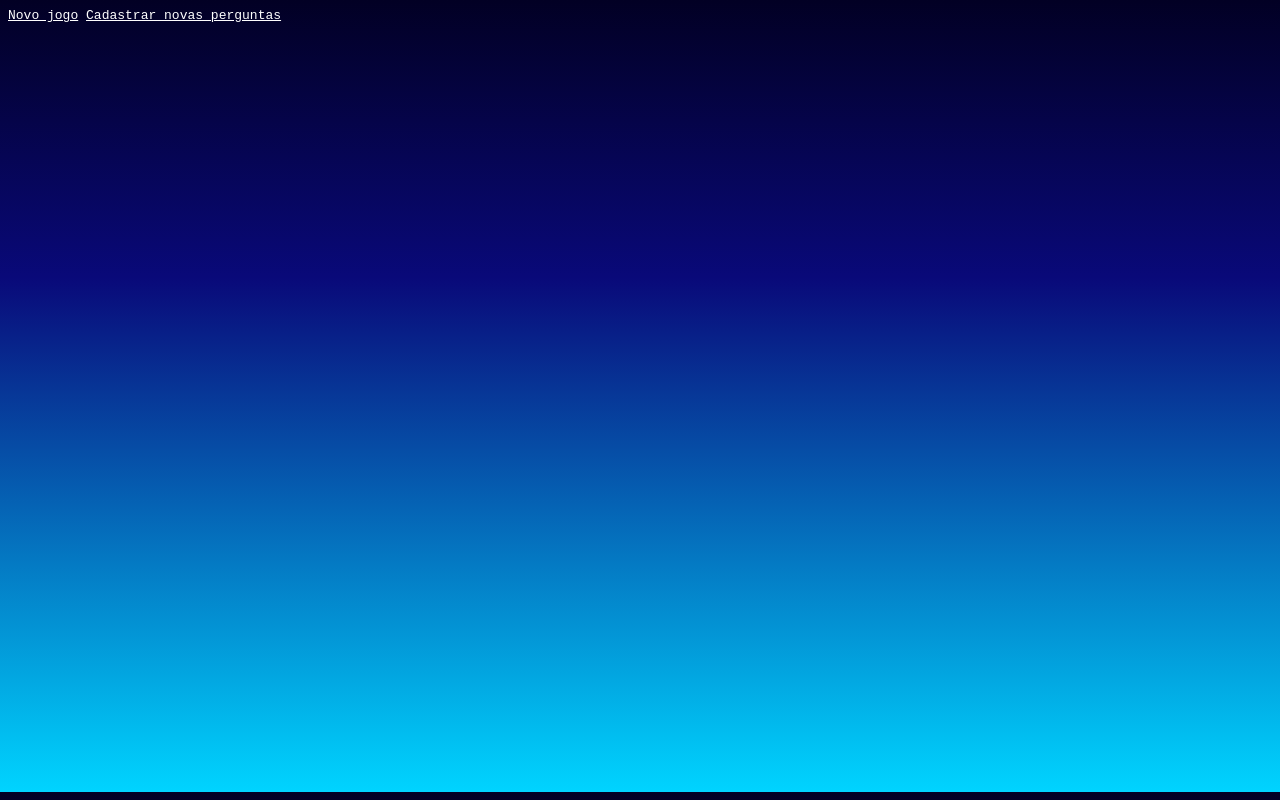
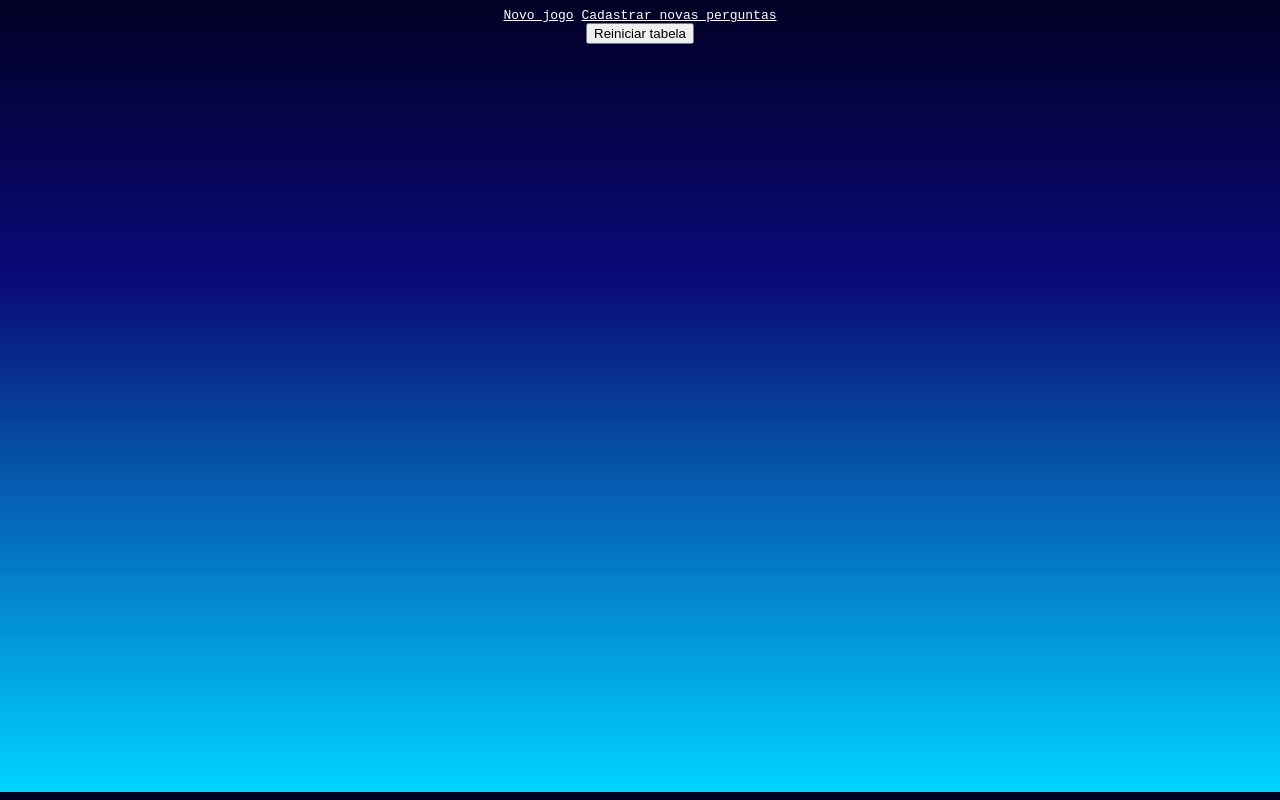
Before and after one commit to Bbeluco/PancakeGame, a plain HTML site: page screens/resultados.html in a window 1280 px wide. Drawn offline with Linux system fonts and the light colour scheme.

Commit message:
feat: reset results table

```diff
--- a/screens/resultados.html
+++ b/screens/resultados.html
@@ -12,7 +12,7 @@
         <a href="../index.html">Novo jogo</a>
         <a href="cadastro.html">Cadastrar novas perguntas</a>
     </nav>
-
+    <button onclick="reiniciar_tabela()">Reiniciar tabela</button>
     <div id="resultados">
     </div>
 </body>
--- a/scripts/resultados.js
+++ b/scripts/resultados.js
@@ -2,6 +2,7 @@ function carregar_resultados() {
     let podio = JSON.parse(localStorage.getItem("podio"))
 
     let tabela = document.createElement("table");
+    tabela.id = "tabela_resultados"
 
     const linha_titulo = tabela.insertRow();
 
@@ -37,3 +38,12 @@ function carregar_resultados() {
 
     document.getElementById("resultados").appendChild(tabela);
 }
+
+function reiniciar_tabela() {
+    if(confirm("Essa acao ira apagar todos os registros de resultados. Deseja prosseguir?")) {
+        localStorage.setItem("podio", JSON.stringify([]));
+        document.getElementById("resultados").removeChild()
+    }
+
+
+}
--- a/styles/resultados.css
+++ b/styles/resultados.css
@@ -7,11 +7,14 @@ body {
   background: rgb(2,0,36);
   background: linear-gradient(180deg, rgba(2,0,36,1) 0%, rgba(9,9,121,1) 35%, rgba(0,212,255,1) 100%);
   height: 97vh;
-  color: white
+  color: white;
+  text-align: center;
 }
 
 #resultados {
   padding-top: 10%;
+  display: flex;
+  justify-content: center;
 }
 
 table, th, td {
```
